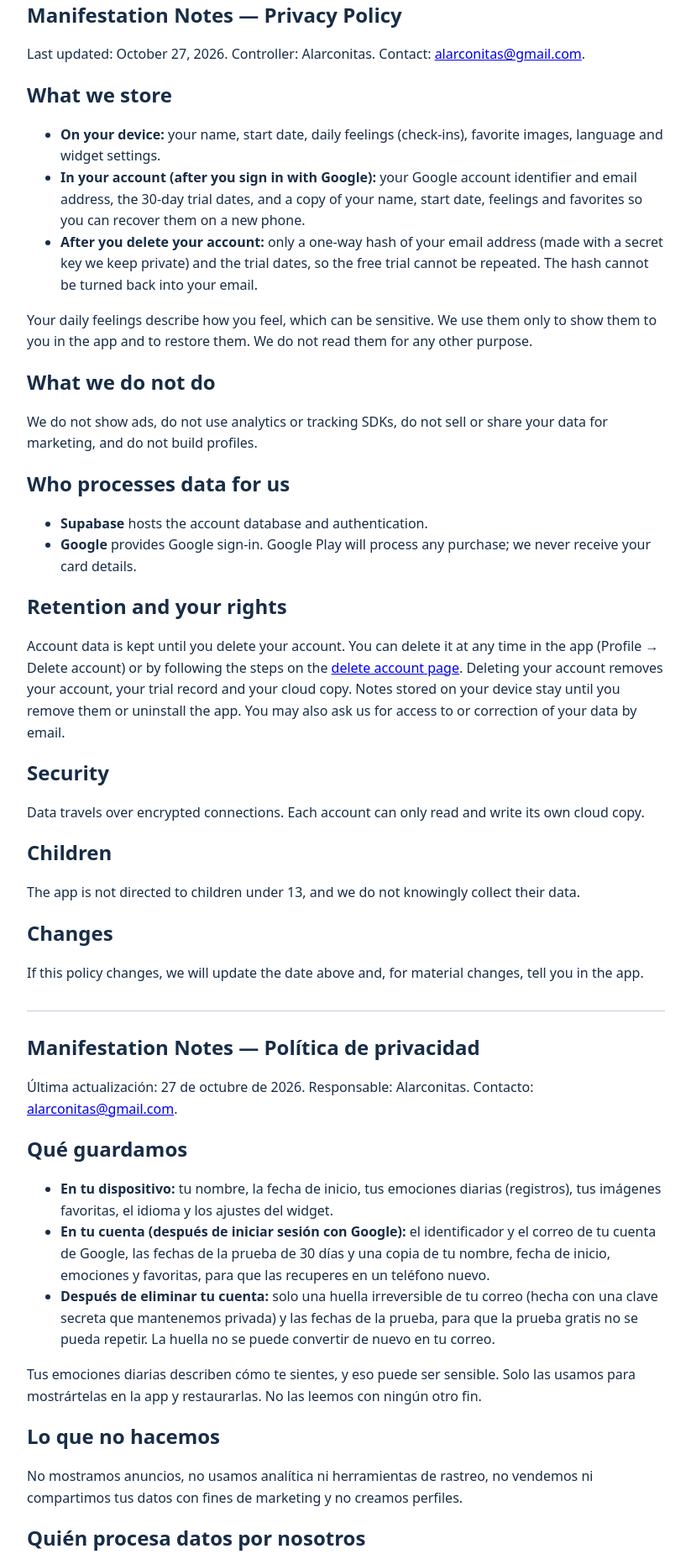
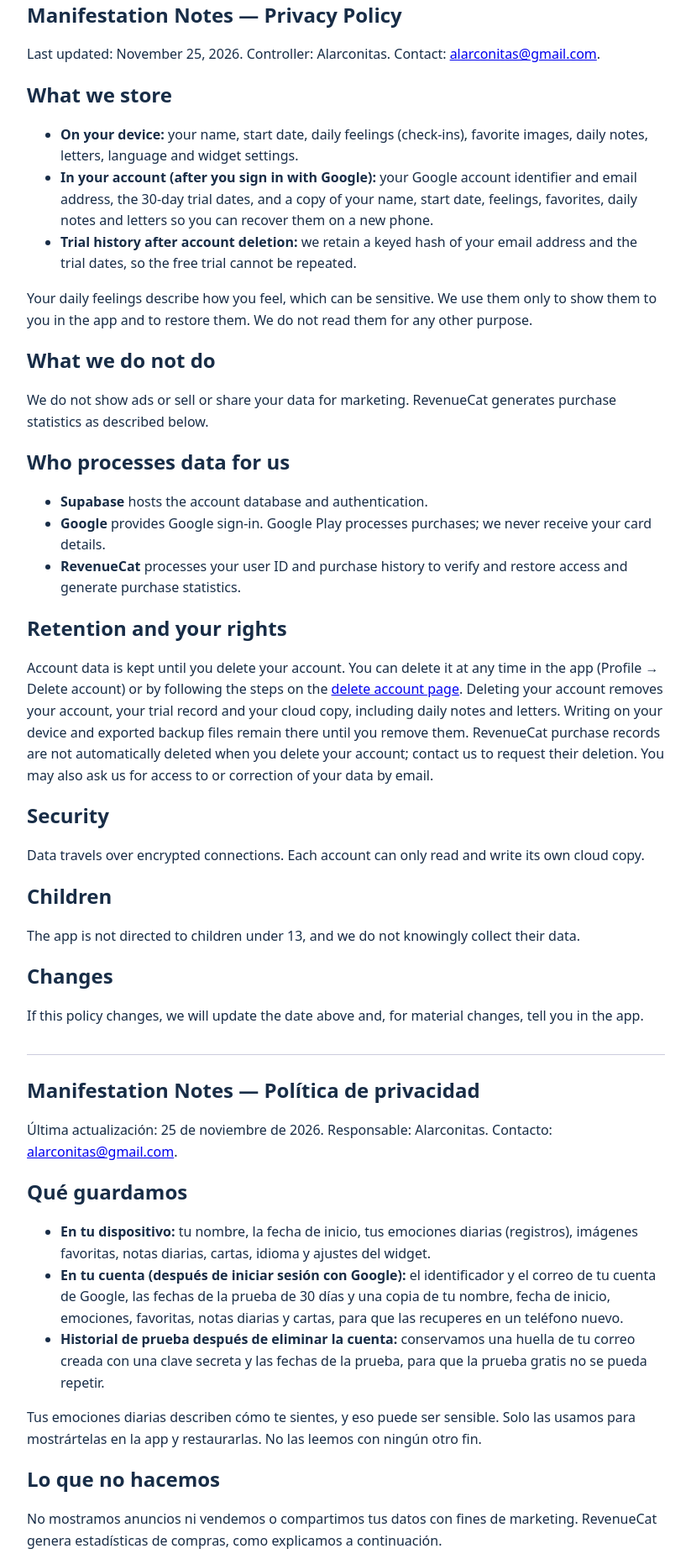
Before and after one commit to Alarconitas/manifestation-notes-privacy, a plain HTML site: page index.html in a window 1280 px wide. Shown: the part 108-1958 px from the top of the page at 84% size, without its empty margins (228-1051 px from the left). Drawn offline with Linux system fonts and the light colour scheme.

Commit message:
Update privacy and deletion pages
Co-authored-by: Copilot <223556219+Copilot@users.noreply.github.com>

```diff
--- a/index.html
+++ b/index.html
@@ -16,27 +16,28 @@
 
 <section id="en" lang="en">
 <h1>Manifestation Notes — Privacy Policy</h1>
-<p>Last updated: October 27, 2026. Controller: Alarconitas. Contact: <a href="mailto:alarconitas@gmail.com">alarconitas@gmail.com</a>.</p>
+<p>Last updated: November 25, 2026. Controller: Alarconitas. Contact: <a href="mailto:alarconitas@gmail.com">alarconitas@gmail.com</a>.</p>
 
 <h2>What we store</h2>
 <ul>
-  <li><strong>On your device:</strong> your name, start date, daily feelings (check-ins), favorite images, language and widget settings.</li>
-  <li><strong>In your account (after you sign in with Google):</strong> your Google account identifier and email address, the 30-day trial dates, and a copy of your name, start date, feelings and favorites so you can recover them on a new phone.</li>
-  <li><strong>After you delete your account:</strong> only a one-way hash of your email address (made with a secret key we keep private) and the trial dates, so the free trial cannot be repeated. The hash cannot be turned back into your email.</li>
+  <li><strong>On your device:</strong> your name, start date, daily feelings (check-ins), favorite images, daily notes, letters, language and widget settings.</li>
+  <li><strong>In your account (after you sign in with Google):</strong> your Google account identifier and email address, the 30-day trial dates, and a copy of your name, start date, feelings, favorites, daily notes and letters so you can recover them on a new phone.</li>
+  <li><strong>Trial history after account deletion:</strong> we retain a keyed hash of your email address and the trial dates, so the free trial cannot be repeated.</li>
 </ul>
 <p>Your daily feelings describe how you feel, which can be sensitive. We use them only to show them to you in the app and to restore them. We do not read them for any other purpose.</p>
 
 <h2>What we do not do</h2>
-<p>We do not show ads, do not use analytics or tracking SDKs, do not sell or share your data for marketing, and do not build profiles.</p>
+<p>We do not show ads or sell or share your data for marketing. RevenueCat generates purchase statistics as described below.</p>
 
 <h2>Who processes data for us</h2>
 <ul>
   <li><strong>Supabase</strong> hosts the account database and authentication.</li>
-  <li><strong>Google</strong> provides Google sign-in. Google Play will process any purchase; we never receive your card details.</li>
+  <li><strong>Google</strong> provides Google sign-in. Google Play processes purchases; we never receive your card details.</li>
+  <li><strong>RevenueCat</strong> processes your user ID and purchase history to verify and restore access and generate purchase statistics.</li>
 </ul>
 
 <h2>Retention and your rights</h2>
-<p>Account data is kept until you delete your account. You can delete it at any time in the app (Profile &rarr; Delete account) or by following the steps on the <a href="delete-account.html">delete account page</a>. Deleting your account removes your account, your trial record and your cloud copy. Notes stored on your device stay until you remove them or uninstall the app. You may also ask us for access to or correction of your data by email.</p>
+<p>Account data is kept until you delete your account. You can delete it at any time in the app (Profile &rarr; Delete account) or by following the steps on the <a href="delete-account.html">delete account page</a>. Deleting your account removes your account, your trial record and your cloud copy, including daily notes and letters. Writing on your device and exported backup files remain there until you remove them. RevenueCat purchase records are not automatically deleted when you delete your account; contact us to request their deletion. You may also ask us for access to or correction of your data by email.</p>
 
 <h2>Security</h2>
 <p>Data travels over encrypted connections. Each account can only read and write its own cloud copy.</p>
@@ -50,27 +51,28 @@
 
 <section id="es" lang="es">
 <h1>Manifestation Notes — Política de privacidad</h1>
-<p>Última actualización: 27 de octubre de 2026. Responsable: Alarconitas. Contacto: <a href="mailto:alarconitas@gmail.com">alarconitas@gmail.com</a>.</p>
+<p>Última actualización: 25 de noviembre de 2026. Responsable: Alarconitas. Contacto: <a href="mailto:alarconitas@gmail.com">alarconitas@gmail.com</a>.</p>
 
 <h2>Qué guardamos</h2>
 <ul>
-  <li><strong>En tu dispositivo:</strong> tu nombre, la fecha de inicio, tus emociones diarias (registros), tus imágenes favoritas, el idioma y los ajustes del widget.</li>
-  <li><strong>En tu cuenta (después de iniciar sesión con Google):</strong> el identificador y el correo de tu cuenta de Google, las fechas de la prueba de 30 días y una copia de tu nombre, fecha de inicio, emociones y favoritas, para que las recuperes en un teléfono nuevo.</li>
-  <li><strong>Después de eliminar tu cuenta:</strong> solo una huella irreversible de tu correo (hecha con una clave secreta que mantenemos privada) y las fechas de la prueba, para que la prueba gratis no se pueda repetir. La huella no se puede convertir de nuevo en tu correo.</li>
+  <li><strong>En tu dispositivo:</strong> tu nombre, la fecha de inicio, tus emociones diarias (registros), imágenes favoritas, notas diarias, cartas, idioma y ajustes del widget.</li>
+  <li><strong>En tu cuenta (después de iniciar sesión con Google):</strong> el identificador y el correo de tu cuenta de Google, las fechas de la prueba de 30 días y una copia de tu nombre, fecha de inicio, emociones, favoritas, notas diarias y cartas, para que las recuperes en un teléfono nuevo.</li>
+  <li><strong>Historial de prueba después de eliminar la cuenta:</strong> conservamos una huella de tu correo creada con una clave secreta y las fechas de la prueba, para que la prueba gratis no se pueda repetir.</li>
 </ul>
 <p>Tus emociones diarias describen cómo te sientes, y eso puede ser sensible. Solo las usamos para mostrártelas en la app y restaurarlas. No las leemos con ningún otro fin.</p>
 
 <h2>Lo que no hacemos</h2>
-<p>No mostramos anuncios, no usamos analítica ni herramientas de rastreo, no vendemos ni compartimos tus datos con fines de marketing y no creamos perfiles.</p>
+<p>No mostramos anuncios ni vendemos o compartimos tus datos con fines de marketing. RevenueCat genera estadísticas de compras, como explicamos a continuación.</p>
 
 <h2>Quién procesa datos por nosotros</h2>
 <ul>
   <li><strong>Supabase</strong> aloja la base de datos de cuentas y la autenticación.</li>
-  <li><strong>Google</strong> ofrece el inicio de sesión. Google Play procesará cualquier compra; nunca recibimos los datos de tu tarjeta.</li>
+  <li><strong>Google</strong> ofrece el inicio de sesión. Google Play procesa las compras; nunca recibimos los datos de tu tarjeta.</li>
+  <li><strong>RevenueCat</strong> procesa tu identificador de usuario y tu historial de compras para verificar y restaurar el acceso y generar estadísticas de compras.</li>
 </ul>
 
 <h2>Conservación y tus derechos</h2>
-<p>Los datos de la cuenta se conservan hasta que la elimines. Puedes eliminarla en cualquier momento en la app (Perfil &rarr; Eliminar cuenta) o siguiendo los pasos de la <a href="delete-account.html">página para eliminar la cuenta</a>. Al eliminarla se borran tu cuenta, tu registro de prueba y tu copia en la nube. Las notas guardadas en tu dispositivo permanecen hasta que las borres o desinstales la app. También puedes pedirnos por correo acceso a tus datos o su corrección.</p>
+<p>Los datos de la cuenta se conservan hasta que la elimines. Puedes eliminarla en cualquier momento en la app (Perfil &rarr; Eliminar cuenta) o siguiendo los pasos de la <a href="delete-account.html">página para eliminar la cuenta</a>. Al eliminarla se borran tu cuenta, tu registro de prueba y tu copia en la nube, incluidas las notas diarias y cartas. Los escritos en tu dispositivo y los archivos de respaldo exportados permanecen allí hasta que los borres. Los registros de compras de RevenueCat no se eliminan automáticamente al borrar tu cuenta; contáctanos para solicitar su eliminación. También puedes pedirnos por correo acceso a tus datos o su corrección.</p>
 
 <h2>Seguridad</h2>
 <p>Los datos viajan por conexiones cifradas. Cada cuenta solo puede leer y escribir su propia copia en la nube.</p>
```
Also changed, not shown: delete-account.html (+8 -6 lines).
